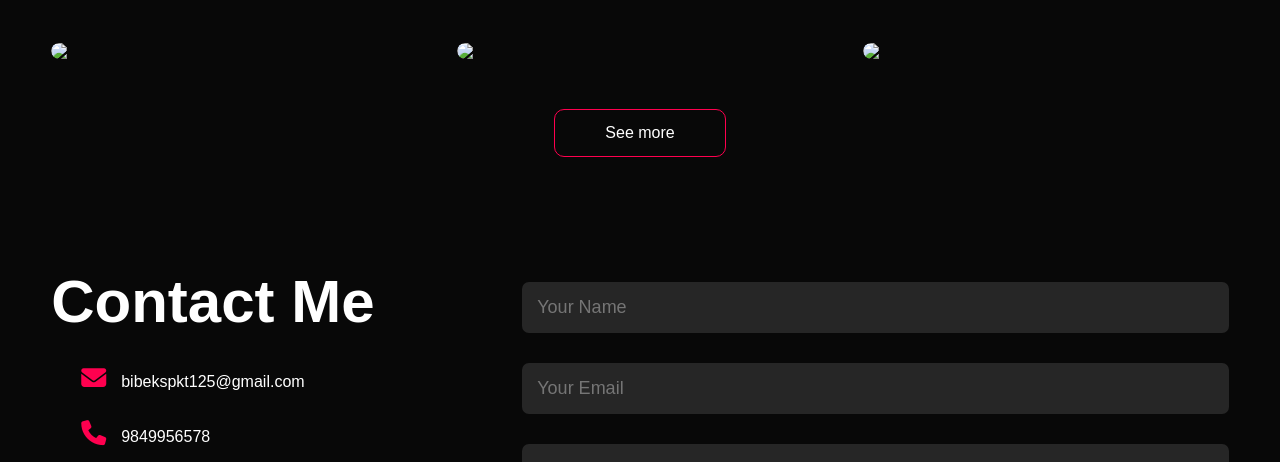
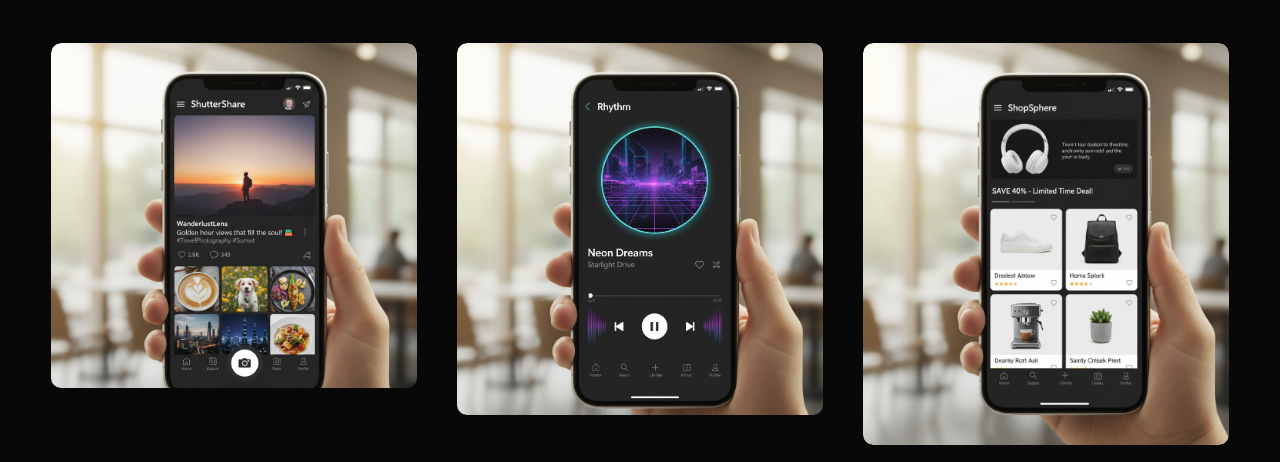
Before and after one commit to BibekSharma04/MY-Portfolio, a plain HTML site: page index.html in a window 1280 px wide. Shown: the part 2261-2723 px from the top of the page. Drawn offline with Linux system fonts and the light colour scheme.

Commit message:
create folder of image

```diff
--- a/index.html
+++ b/index.html
@@ -107,7 +107,7 @@
      <h1 class="sub-title">My work</h1>
      <div class="work-list">
       <div class="work">
-        <img src="/work-1.png">
+        <img src="image/work-1.png">
         <div class="layer">
           <h3>Social Media App</h3>
           <p>The app connects you to the talented people around the world.Download it from play store.</p>
@@ -116,7 +116,7 @@
       </div>
 
       <div class="work">
-        <img src="/work-2.png">
+        <img src="image/work-2.png">
          <div class="layer">
           <h3>Music App</h3>
           <p>The app connects you to the talented people around the world.Download it from play store.</p>
@@ -125,7 +125,7 @@
       </div>
 
       <div class="work">
-        <img src="/work-3.png">
+        <img src="image/work-3.png">
          <div class="layer">
           <h3>Online Shopping App</h3>
           <p>The app connects you to the talented people around the world.Download it from play store.</p>
```
